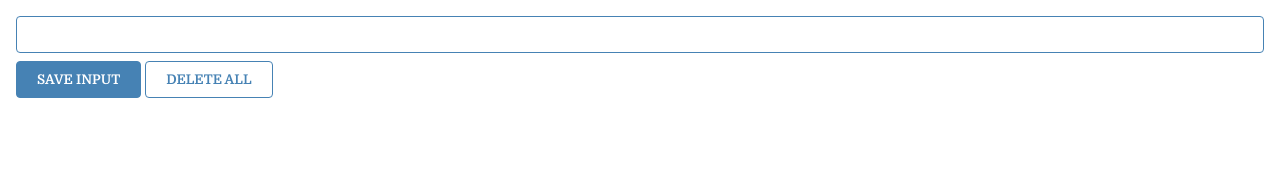
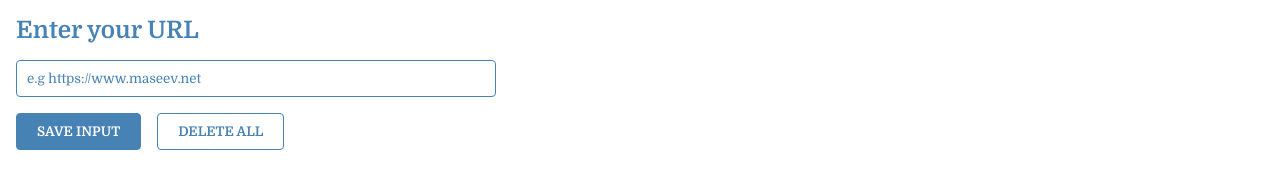
Before and after one commit to Timmydrax/pipeline-tracker, a website built with Vite: page index.html in a window 1280 px wide. Built offline with nearby package versions, Linux system fonts and the light colour scheme; no server answers.

Commit message:
CHORE: Finishing touches

```diff
--- a/index.css
+++ b/index.css
@@ -2,7 +2,7 @@ body {
   margin: 0;
   padding: 16px;
   font-family: "Domine", Arial, Helvetica, sans-serif;
-  min-width: 400px;
+  max-width: 480px;
 }
 
 input {
@@ -10,8 +10,20 @@ input {
   padding: 10px;
   box-sizing: border-box;
   border: 1px solid #4682b4;
-  margin-bottom: 8px;
   border-radius: 4px;
+  outline: none;
+
+  &::placeholder {
+    color: #4682b4;
+    font-family: "Domine", sans-serif;
+  }
+}
+
+.container {
+  display: flex;
+  flex-direction: column;
+  gap: 1rem;
+  margin: 0 auto;
 }
 
 button {
@@ -25,19 +37,31 @@ button {
   cursor: pointer;
 }
 
+label {
+  color: #4682b4;
+  font-weight: bolder;
+  font-size: 1.5rem;
+}
+
+.btns {
+  display: flex;
+  flex-direction: row;
+  flex-wrap: wrap;
+  gap: 1rem;
+}
+
 #delete-btn {
   background: white;
   color: #4682b4;
 }
 
 ul {
-  margin-top: 20px;
   list-style: none;
   padding-left: 0;
-}
-
-li {
-  margin-top: 5px;
+  margin: 0;
+  display: flex;
+  flex-direction: column;
+  gap: 0.5rem;
 }
 
 a {
--- a/index.html
+++ b/index.html
@@ -9,11 +9,19 @@
     />
   </head>
   <body>
-    <input type="text" id="input-el" />
-    <button id="input-btn">SAVE INPUT</button>
-    <!-- <button id="tab-btn">SAVE TAB</button> -->
-    <button id="delete-btn">DELETE ALL</button>
-    <ul id="ul-el"></ul>
+    <section class="container">
+      <label for="">Enter your URL</label>
+      <input
+        type="text"
+        id="input-el"
+        placeholder="e.g https://www.maseev.net"
+      />
+      <div class="btns">
+        <button id="input-btn">SAVE INPUT</button>
+        <button id="delete-btn">DELETE ALL</button>
+      </div>
+      <ul id="ul-el"></ul>
+    </section>
     <script type="module" src="index.js"></script>
   </body>
 </html>
--- a/index.js
+++ b/index.js
@@ -4,6 +4,8 @@ import {
   getDatabase,
   ref,
   push,
+  onValue,
+  remove,
 } from "https://www.gstatic.com/firebasejs/11.6.0/firebase-database.js";
 
 // Your web app's Firebase configuration.
@@ -20,28 +22,11 @@ const firebaseConfig = {
 // App variable to Initialize Firebase.
 const app = initializeApp(firebaseConfig);
 const dataBase = getDatabase(app);
-const referenceInDB = ref(dataBase, "trackers");
-
-// let myLeads = [];
+const referenceInDB = ref(dataBase, "leads");
 const inputEl = document.getElementById("input-el");
 const inputBtn = document.getElementById("input-btn");
 const ulEl = document.getElementById("ul-el");
 const deleteBtn = document.getElementById("delete-btn");
-// const leadsFromLocalStorage = JSON.parse(localStorage.getItem("myLeads"));
-// const tabBtn = document.getElementById("tab-btn");
-
-// if (leadsFromLocalStorage) {
-//   myLeads = leadsFromLocalStorage;
-//   render(myLeads);
-// }
-
-// tabBtn.addEventListener("click", function () {
-//   chrome.tabs.query({ active: true, currentWindow: true }, function (tabs) {
-//     myLeads.push(tabs[0].url);
-//     localStorage.setItem("myLeads", JSON.stringify(myLeads));
-//     render(myLeads);
-//   });
-// });
 
 function render(leads) {
   let listItems = "";
@@ -57,18 +42,25 @@ function render(leads) {
   ulEl.innerHTML = listItems;
 }
 
+// Firebase onValue function from Database that supports Snapshot..
+onValue(referenceInDB, function (snapshot) {
+  const snapshotDoesExist = snapshot.exists();
+  console.log(snapshotDoesExist);
+
+  if (snapshotDoesExist) {
+    const snapshotValues = snapshot.val();
+    const leads = Object.values(snapshotValues);
+    render(leads);
+  }
+});
+
 deleteBtn.addEventListener("dblclick", function () {
-  // localStorage.clear();
-  // myLeads = [];
-  // render(myLeads);
+  remove(referenceInDB);
+  ulEl.innerHTML = "";
 });
 
 inputBtn.addEventListener("click", function () {
-  // myLeads.push(inputEl.value);
-
-  // The push function (Where to push, The data to be pushed)
+  // The Firebase push function (Where to push, The data to be pushed)
   push(referenceInDB, inputEl.value);
   inputEl.value = "";
-  // localStorage.setItem("myLeads", JSON.stringify(myLeads));
-  // render(myLeads);
 });
```
Lines whose indentation alone changed are shown as unchanged.
